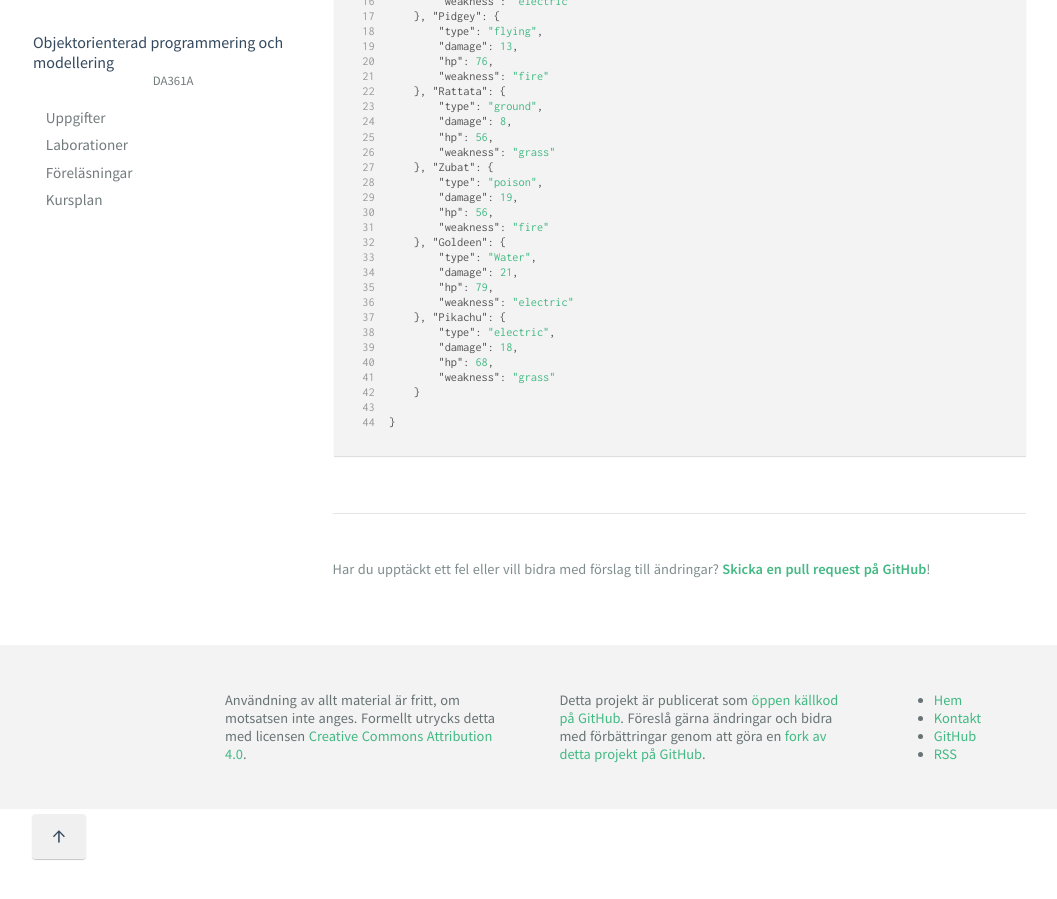
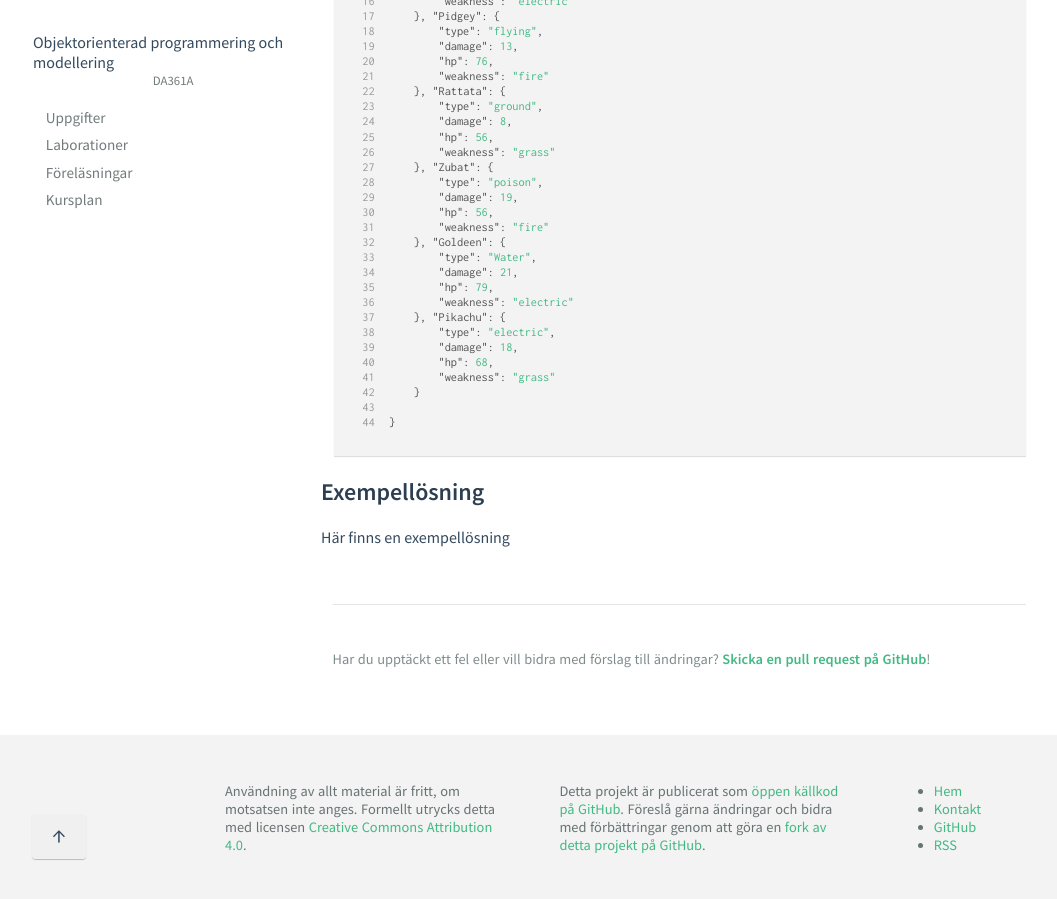
Before and after one commit to stefangeneralao/ia-oop-python, a Jekyll site: the page built from courses/da361a/exercises/L00.md, in a window 1280 px wide and 900 px high, scrolled down 4516 px. Shown: the whole window, without its empty margins (15-1072 px from the left). Built offline with Jekyll 4.4.1, drawn with Linux system fonts in a browser that asks for light colours; some of the changed lines change nothing that is shown.

Commit message:
Added example solution

```diff
--- a/courses/da361a/exercises/L00.md
+++ b/courses/da361a/exercises/L00.md
@@ -164,3 +164,170 @@
 
 }
 {% endhighlight %}
+
+## Exempellösning
+
+<details>
+    <summary>Här finns en exempellösning</summary>
+{% highlight python linenos %}
+import random
+import time
+
+pokemons = {
+    "Charmander": {
+        "type": "fire",
+        "damage": 15,
+        "hp": 75,
+        "weakness": "water"
+    }, "Bulbasaur": {
+        "type": "grass",
+        "damage": 12,
+        "hp": 87,
+        "weakness": "fire"
+    }, "Squirtle": {
+        "type": "water",
+        "damage": 13,
+        "hp": 79,
+        "weakness": "electric"
+    }, "Pidgey": {
+        "type": "flying",
+        "damage": 13,
+        "hp": 76,
+        "weakness": "fire"
+    }, "Rattata": {
+        "type": "ground",
+        "damage": 8,
+        "hp": 56,
+        "weakness": "grass"
+    }, "Zubat": {
+        "type": "poison",
+        "damage": 19,
+        "hp": 56,
+        "weakness": "fire"
+    }, "Goldeen": {
+        "type": "Water",
+        "damage": 21,
+        "hp": 79,
+        "weakness": "electric"
+    }, "Pikachu": {
+        "type": "electric",
+        "damage": 18,
+        "hp": 68,
+        "weakness": "grass"
+    }
+
+}
+
+pokemon_name = ""
+pokemon_type = ""
+wins = 0
+lost = 0
+
+
+def app():
+    print("*" * 40)
+    print("Välkommen till Pokémon!")
+    print("*" * 40)
+    set_pokemon()
+
+    choice = False
+    while choice != "0":
+        print_menu()
+        choice = input("Ange val: ")
+        if choice == "1":
+            fight()
+        if choice == "2":
+            set_pokemon()
+        elif choice == "0":
+            print("*" * 40)
+            print("Good game!")
+            print("*" * 40)
+            exit()
+        print("\n")
+
+
+def fight():
+    keys = list(pokemons.keys())
+    op = random.choice(keys)
+    opponent = pokemons[op]
+    opponent_damage = round(random.uniform(0.5, 1.5) * opponent["damage"])
+    opponent_life = round(random.uniform(0.5, 1.5) * opponent["hp"])
+
+    you_life = pokemons[pokemon_type]["hp"]
+    you_damage = pokemons[pokemon_type]["damage"]
+
+    print("Duell mellan:")
+    print("- Du: " + pokemon_name + "(" + pokemon_type + "), HP: ",
+          you_life, ", Attack:", you_damage)
+    print("- Dator: " + op + ", HP: ", opponent_life,
+          ", Attack:", opponent_damage)
+
+    turn = random.randint(1, 10)
+    print("*" * 40)
+    if turn % 2 == 0:
+        print("- Du börjar")
+    else:
+        print("- Datorn börjar")
+    print("*" * 40)
+
+    while opponent_life > 0 and you_life > 0:
+
+        # Note: type/weakness not implemented yet
+
+        time.sleep(0.5)
+        print("Du: {}hp, Datorn: {}hp".format(you_life, opponent_life))
+        print("*" * 40)
+        time.sleep(0.5)
+        if turn % 2 == 0:
+            # You attack
+            your_temp_damage = int(you_damage * random.uniform(0.5, 1.5))
+            print(pokemon_name, "(" + pokemon_type +
+                  ") attackerar:", your_temp_damage)
+            opponent_life = round(opponent_life - your_temp_damage)
+        else:
+            # Opponent
+            computer_temp_damage = int(
+                opponent_damage * random.uniform(0.5, 1.5))
+            print(op + " attackerar:", computer_temp_damage)
+            you_life = round(you_life - computer_temp_damage)
+        turn += 1
+
+    print("*" * 40)
+
+    if you_life > 0:
+        print("Vinnare är du: " + pokemon_name, "(" + pokemon_type + ")")
+    else:
+        print("Vinnare är datorn: " + op)
+
+
+def set_pokemon():
+    global pokemon_name
+    pokemon_name = input("Vad heter din pokémon? ")
+    global pokemon_type
+    pokemon_type = get_pokemon_type()
+
+
+def print_menu():
+    print("*" * 40)
+    print("Menu")
+    print("*" * 40)
+    print("1) Duellera")
+    print("2) Byt pokémon")
+    print("0) Avsluta")
+
+
+def get_pokemon_type():
+    pokemon_type = False
+    while pokemon_type == False:
+        pokemon = input("Vilken pokémon är det? ")
+        if pokemon in pokemons:
+            return pokemon
+        else:
+            print("\nDen pokémon du försöker välja finns inte, välj någon av följande:")
+            for p in pokemons:
+                print("-" + p)
+
+
+app()
+{% endhighlight %}
+</details>
```
